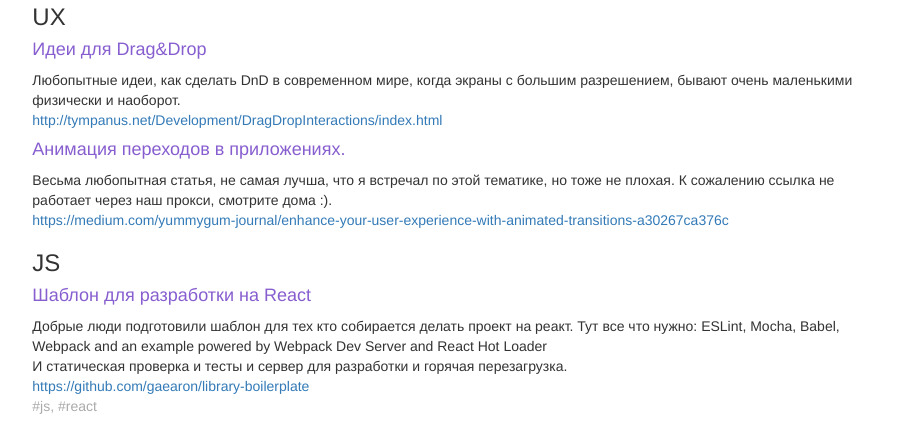
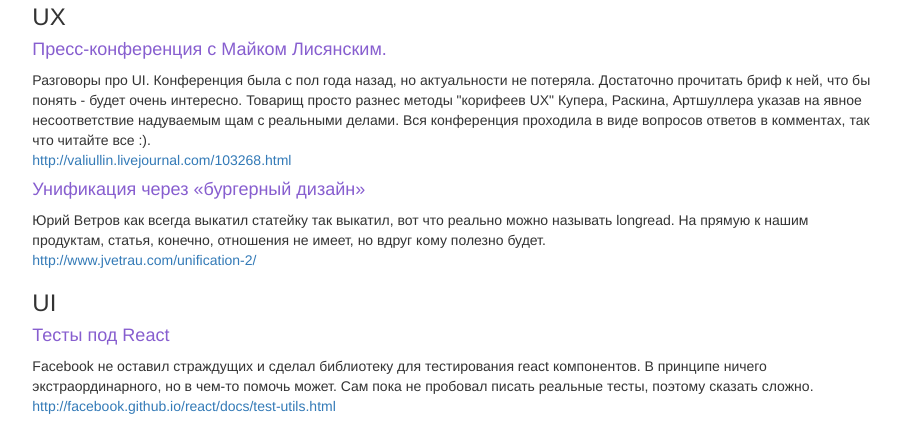
Before and after one commit to nickolaysm/ux-ui-digest, a plain HTML site: page index.html in a window 1280 px wide. Shown: the part 249-672 px from the top of the page, without its empty margins (186-1089 px from the left). Drawn offline with Linux system fonts and the light colour scheme.

Commit message:
10.08.2015 Выпуск пятый

```diff
--- a/index.html
+++ b/index.html
@@ -23,6 +23,24 @@
 			<p>
 			Не смотря на то, что российский интернет содержит множество адептов и статей по UX\UI, однако, не взирая на импорто-замещение, невозможно игнорировать зарубежные ресурсы. Поэтому часть статей будет на инглишском языке, что надеюсь не слишком напугает пытливые умы.
 			</p>
+			<h2>10.08.2015 Выпуск пятый</h2>
+			<h3>UX</h3>
+			<h4>Пресс-конференция с Майком Лисянским.</h4>
+			Разговоры про UI. Конференция была с пол года назад, но актуальности не потеряла. Достаточно прочитать бриф к ней, что бы понять - будет очень интересно.
+			Товарищ просто разнес методы "корифеев UX" Купера, Раскина, Артшуллера указав на явное несоответствие надуваемым щам с реальными делами.
+			Вся конференция проходила в виде вопросов ответов в комментах, так что читайте все :).
+		  </br><a href="http://valiullin.livejournal.com/103268.html">http://valiullin.livejournal.com/103268.html</a>
+
+			<h4>Унификация через «бургерный дизайн»</h4>
+			Юрий Ветров как всегда выкатил статейку так выкатил, вот что реально можно называть longread.
+			На прямую к нашим продуктам, статья, конечно, отношения не имеет, но вдруг кому полезно будет.
+			</br><a href="http://www.jvetrau.com/unification-2/">http://www.jvetrau.com/unification-2/</a>
+
+			<h3>UI</h3>
+			<h4>Тесты под React</h4>
+			Facebook не оставил страждущих и сделал библиотеку для тестирования react компонентов. В принципе ничего экстраординарного, но в чем-то помочь может. Сам пока не пробовал писать реальные тесты, поэтому сказать сложно.
+			</br><a href="http://facebook.github.io/react/docs/test-utils.html">http://facebook.github.io/react/docs/test-utils.html</a>
+
 			<h2>20.07.2015 Выпуск четвертый</h2>
 			<h3>UX</h3>
 			<h4>Идеи для Drag&Drop</h4>
```
